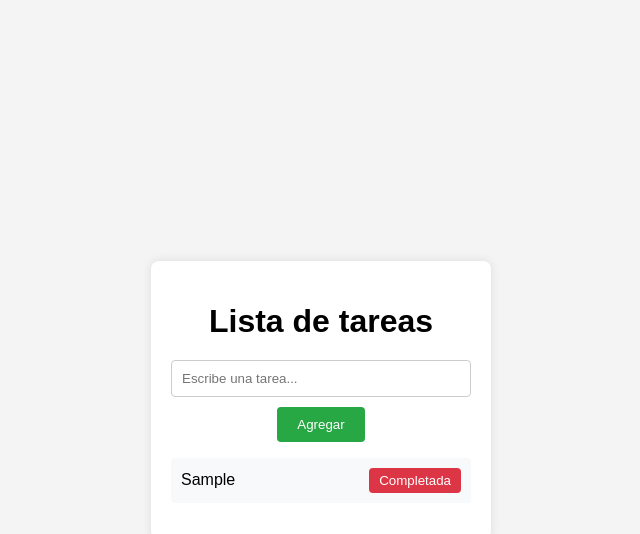
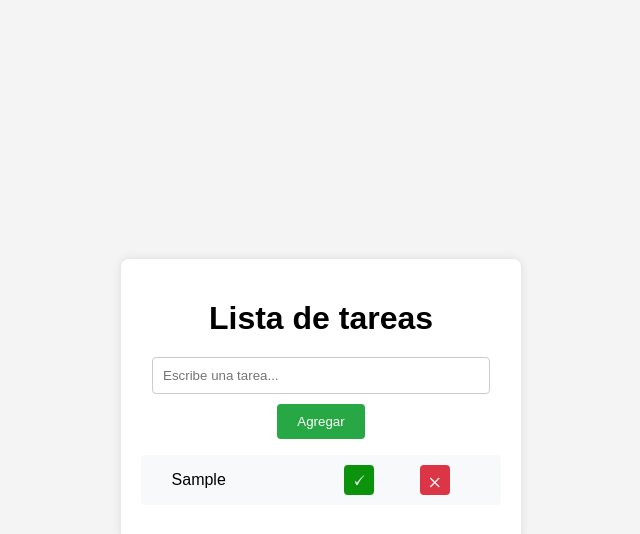
Before and after one commit to felipery/tareasNodo2025, a plain HTML site: page ToDoList/index.html in a window 1280 px wide. Both pictures are taken after typing "Sample" into the empty fields and a click on the button "Agregar". Shown: the whole page, without its empty margins (319-959 px from the left). Drawn offline with Linux system fonts and the light colour scheme.

Commit message:
se modifican algunos aspectos de css

```diff
--- a/ToDoList/index.js
+++ b/ToDoList/index.js
@@ -1,37 +1,43 @@
 //Seleccionamos los elementos del DOM
 
-const tareaInput = document.getElementById("tareaInput"); // Input para agregar tareas
-const agregarBtn = document.getElementById("agregarBtn"); // Botón para agregar tareas
+const tareaInput = document.getElementById("tareaInput"); // agregar tareas
+const agregarBtn = document.getElementById("agregarBtn"); // agregar tareas
 const listaTareas = document.getElementById("listaTareas"); // Lista de tareas
 
 // Función para agregar una nueva tarea
+
+
 function agregarTarea() {
-  // Obtener valor del input
+  // Obtengo valor del input
   const textoTarea = tareaInput.value.trim();
 
   // Verificamos que el input no está vacío
+
   if (textoTarea !== "") {
-    // Creamos elemento <li> para la tarea
     const li = document.createElement("li");
+    li.textContent = textoTarea;
+    listaTareas.appendChild(li);
 
-    // Agregamos el texto de la tarea al <li>
-    li.textContent = textoTarea;
+    const completarBtn = document.createElement("button");
+    completarBtn.textContent = "🗸";
+    completarBtn.classList.add("completar");
 
-    // Creamos un botón de la tarea a completar
-    const completarBtn = document.createElement("button");
-    completarBtn.textContent = "Completada";
     completarBtn.addEventListener("click", () => {
-      // subrayamos la tarea completada
       li.classList.toggle("completada");
     });
 
-    // Agregar el botón al <li>
     li.appendChild(completarBtn);
 
-    // Agregar el <li> a la lista de tareas
-    listaTareas.appendChild(li);
+    const eliminarBtn = document.createElement("button");
+    eliminarBtn.textContent = "𐄂";
+    eliminarBtn.classList.add("eliminar");
 
-    // Limpiar el input después de agregar la tarea
+    li.appendChild(eliminarBtn);
+
+    eliminarBtn.addEventListener("click", () => {
+      listaTareas.removeChild(li);
+    });
+
     tareaInput.value = "";
   } else {
     alert("Por favor, ingresa una tarea válida");
--- a/ToDoList/styles.css
+++ b/ToDoList/styles.css
@@ -1,3 +1,7 @@
+* {
+  box-sizing: border-box;
+}
+
 body {
   font-family: Arial, sans-serif;
   background-color: #f4f4f4;
@@ -14,7 +18,7 @@ body {
   padding: 20px;
   border-radius: 8px;
   box-shadow: 0 0 10px rgba(0, 0, 0, 0.1);
-  width: 300px;
+  width: 400px;
   text-align: center;
 }
 
@@ -30,20 +34,25 @@ input[type="text"] {
   border-radius: 4px;
 }
 
-button {
+#agregarBtn {
   padding: 10px 20px;
   background-color: #28a745;
   color: white;
   border: none;
   border-radius: 4px;
   cursor: pointer;
-}
 
-button:hover {
-  background-color: #218838;
+  &:hover {
+    background-color: #218838;
+  }
 }
 
 ul {
+  padding: 0;
+  justify-content: space-between;
+}
+
+button ul {
   list-style-type: none;
   padding: 0;
 }
@@ -53,9 +62,10 @@ li {
   padding: 10px;
   margin-bottom: 5px;
   border-radius: 4px;
-  display: flex;
-  justify-content: space-between;
   align-items: center;
+  display: grid;
+  grid-template-columns: no-repeat(5, 1fr);
+  grid-column-gap: 5px;
 }
 
 .completada {
@@ -63,15 +73,36 @@ li {
   color: #6c757d;
 }
 
-li button {
-  background-color: #dc3545;
+.completar {
+  grid-area: 1 / 4 / 2 / 5;
+  display: flex;
+  justify-content: center;
+  align-items: center;
+  background-color: rgb(11, 148, 11);
+  font-size: 20px;
+  font-weight: 400;
+  height: 30px;
+  max-width: 30px;
+  min-width: 30px;
   border: none;
   color: white;
-  padding: 5px 10px;
   border-radius: 4px;
   cursor: pointer;
 }
 
-li button:hover {
-  background-color: #c82333;
+.eliminar {
+  grid-area: 1 / 5 / 2 / 6;
+  display: flex;
+  justify-content: center;
+  align-items: center;
+  background-color: #dc3545;
+  font-size: 20px;
+  font-weight: 400;
+  height: 30px;
+  max-width: 30px;
+  min-width: 30px;
+  border: none;
+  color: white;
+  border-radius: 4px;
+  cursor: pointer;
 }
```
